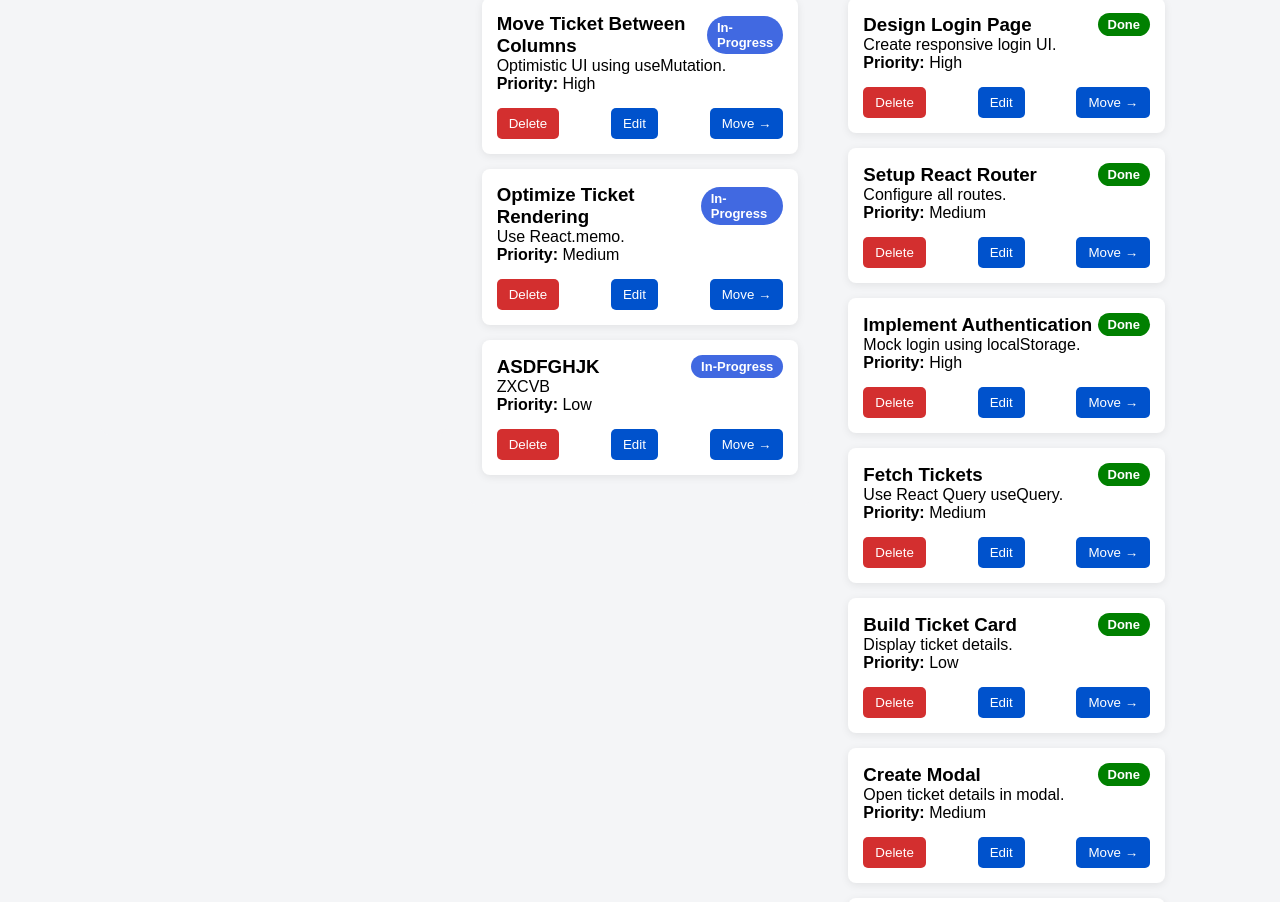
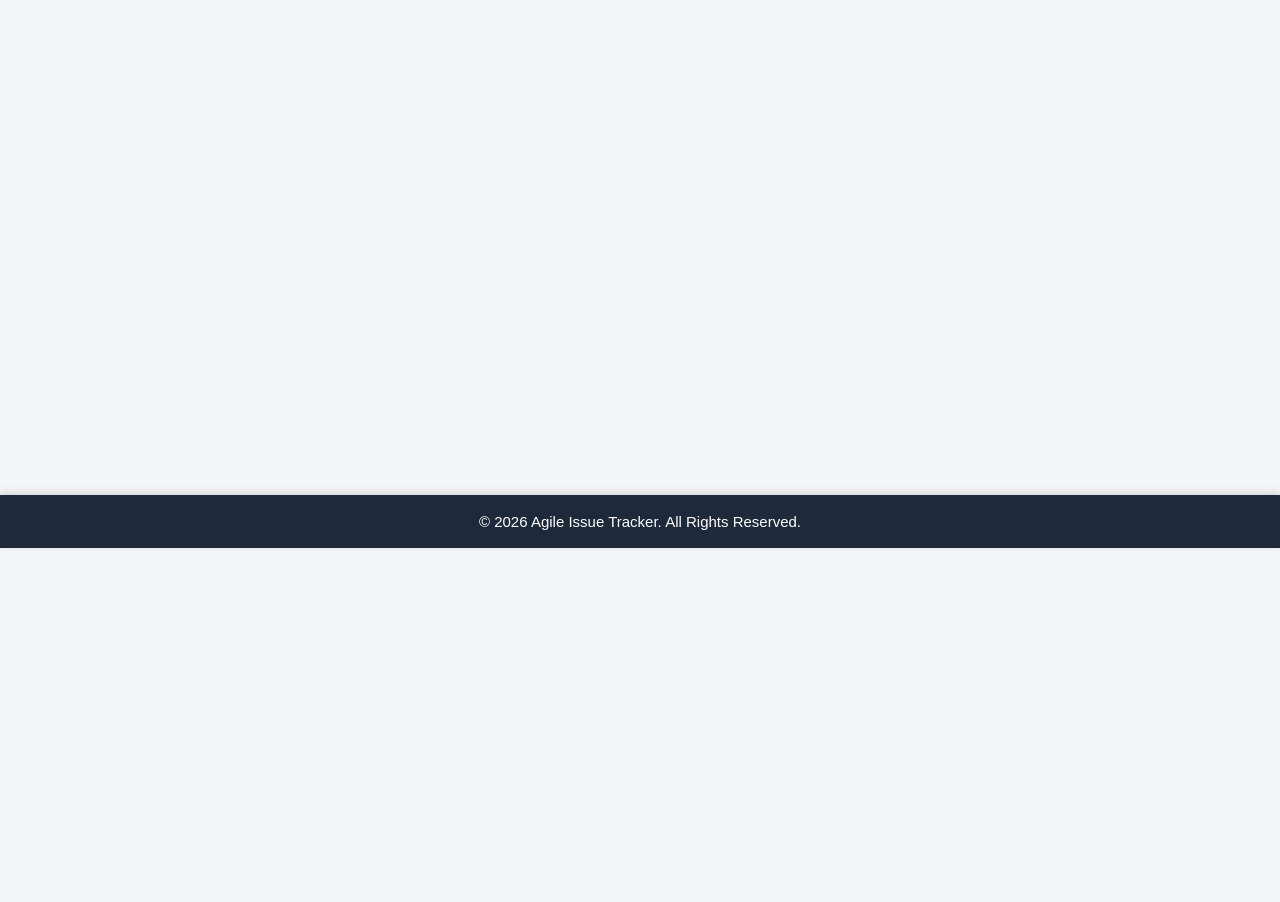
Before and after one commit to pratibhamaurya25-pixel/React-IndustryBasedProject, a React (Vite) app: page / in a window 1280 px wide. Shown: the part 191-1093 px from the top of the page. After the commit the page ends 800 px from the top, so only its background shows below. Built offline with nearby package versions, Linux system fonts and the light colour scheme; data requests are answered from the project's data file.

Commit message:
complete day-6

```diff
--- a/db.json
+++ b/db.json
@@ -33,147 +33,7 @@
       "createdBy": 1
     }
   ],
-  "tickets": [
-    {
-      "id": "1",
-      "title": "Design Login Page",
-      "description": "Create responsive login UI.",
-      "status": "done",
-      "priority": "High",
-      "assignee": 2,
-      "reporter": 1,
-      "projectId": 1,
-      "sprintId": 1,
-      "createdAt": "2026-07-20"
-    },
-    {
-      "id": "2",
-      "title": "Setup React Router",
-      "description": "Configure all routes.",
-      "status": "done",
-      "priority": "Medium",
-      "assignee": 3,
-      "reporter": 1,
-      "projectId": 1,
-      "sprintId": 1,
-      "createdAt": "2026-07-21"
-    },
-    {
-      "id": "4",
-      "title": "Implement Authentication",
-      "description": "Mock login using localStorage.",
-      "status": "done",
-      "priority": "High",
-      "assignee": 2,
-      "reporter": 1,
-      "projectId": 1,
-      "sprintId": 1,
-      "createdAt": "2026-07-22"
-    },
-    {
-      "id": "5",
-      "title": "Fetch Tickets",
-      "description": "Use React Query useQuery.",
-      "status": "done",
-      "priority": "Medium",
-      "assignee": 3,
-      "reporter": 2,
-      "projectId": 1,
-      "sprintId": 1,
-      "createdAt": "2026-07-22"
-    },
-    {
-      "id": "6",
-      "title": "Build Ticket Card",
-      "description": "Display ticket details.",
-      "status": "done",
-      "priority": "Low",
-      "assignee": 4,
-      "reporter": 3,
-      "projectId": 1,
-      "sprintId": 1,
-      "createdAt": "2026-07-23"
-    },
-    {
-      "id": "7",
-      "title": "Create Modal",
-      "description": "Open ticket details in modal.",
-      "status": "done",
-      "priority": "Medium",
-      "assignee": 1,
-      "reporter": 2,
-      "projectId": 1,
-      "sprintId": 1,
-      "createdAt": "2026-07-23"
-    },
-    {
-      "id": "8",
-      "title": "Update Ticket",
-      "description": "Edit ticket details.",
-      "status": "done",
-      "priority": "High",
-      "assignee": 2,
-      "reporter": 4,
-      "projectId": 1,
-      "sprintId": 1,
-      "createdAt": "2026-07-24"
-    },
-    {
-      "id": "9",
-      "title": "Delete Ticket",
-      "description": "Remove ticket.",
-      "status": "done",
-      "priority": "Low",
-      "assignee": 3,
-      "reporter": 2,
-      "projectId": 1,
-      "sprintId": 1,
-      "createdAt": "2026-07-24"
-    },
-    {
-      "id": "10",
-      "title": "Move Ticket Between Columns",
-      "description": "Optimistic UI using useMutation.",
-      "status": "in-progress",
-      "priority": "High",
-      "assignee": 1,
-      "reporter": 4,
-      "projectId": 1,
-      "sprintId": 1,
-      "createdAt": "2026-07-25"
-    },
-    {
-      "id": "11",
-      "title": "Optimize Ticket Rendering",
-      "description": "Use React.memo.",
-      "status": "in-progress",
-      "priority": "Medium",
-      "assignee": 4,
-      "reporter": 3,
-      "projectId": 1,
-      "sprintId": 1,
-      "createdAt": "2026-07-25"
-    },
-    {
-      "id": "12",
-      "title": "Implement useCallback",
-      "description": "Optimize handlers.",
-      "status": "done",
-      "priority": "Medium",
-      "assignee": 2,
-      "reporter": 1,
-      "projectId": 1,
-      "sprintId": 1,
-      "createdAt": "2026-07-26"
-    },
-    {
-      "title": "ASDFGHJK",
-      "description": "ZXCVB",
-      "priority": "Low",
-      "status": "in-progress",
-      "id": "tdiWO35tjNQ"
-    }
-  ],
+  "tickets": [],
   "comments": [
     {
       "id": "1",
--- a/src/components/Board.jsx
+++ b/src/components/Board.jsx
@@ -1,4 +1,4 @@
-import { useState } from "react";
+import { useState, useCallback } from "react";
 import { useMutation, useQueryClient } from "@tanstack/react-query";
 import { deleteTicket, updateTicket } from "../services/api";
 import Modal from "./Modal";
@@ -71,26 +71,32 @@ function Board({ tickets }) {
 
   const done = tickets.filter((ticket) => ticket.status === "done");
 
-  function handleEdit(ticket) {
+  const handleEdit = useCallback((ticket) => {
     setSelectedTicket(ticket);
-  }
+  }, []);
 
-  function handleDelete(id) {
+  const handleDelete = useCallback(
+    (id) => {
       const confirmDelete = window.confirm("Delete this ticket?");
 
       if (confirmDelete) {
         deleteMutation.mutate(id);
       }
-  }
+    },
+    [deleteMutation],
+  );
 
-  function handleUpdate(id, updatedTicket) {
+  const handleUpdate = useCallback(
+    (id, updatedTicket) => {
       updateMutation.mutate({
         id,
         updatedTicket,
       });
 
       setSelectedTicket(null);
-  }
+    },
+    [updateMutation],
+  );
 
   function getNextStatus(status) {
     if (status === "todo") {
@@ -104,7 +110,7 @@ function Board({ tickets }) {
     return "done";
   }
 
-  function handleMove(ticket) {
+  const handleMove = useCallback((ticket) => {
     const updatedTicket = {
       ...ticket,
       status: getNextStatus(ticket.status),
@@ -114,7 +120,7 @@ function Board({ tickets }) {
       id: ticket.id,
       updatedTicket,
     });
-  }
+  },[moveMutation]);
 
   return (
     <>
@@ -124,7 +130,7 @@ function Board({ tickets }) {
           tickets={todo}
           onEdit={handleEdit}
           onDelete={handleDelete}
-          onMove = {handleMove}
+          onMove={handleMove}
         />
 
         <Column
@@ -132,7 +138,7 @@ function Board({ tickets }) {
           tickets={inProgress}
           onEdit={handleEdit}
           onDelete={handleDelete}
-          onMove = {handleMove}
+          onMove={handleMove}
         />
 
         <Column
@@ -140,7 +146,7 @@ function Board({ tickets }) {
           tickets={done}
           onEdit={handleEdit}
           onDelete={handleDelete}
-          onMove = {handleMove}
+          onMove={handleMove}
         />
       </div>
 
--- a/src/components/Column.jsx
+++ b/src/components/Column.jsx
@@ -1,3 +1,4 @@
+import React from "react";
 import Ticket from "./Ticket";
 import "../styles/column.css";
 
@@ -18,4 +19,4 @@ function Column({ title, tickets,onEdit,onMove,onDelete }) {
   );
 }
 
-export default Column;
+export default React.memo(Column);
--- a/src/components/Ticket.jsx
+++ b/src/components/Ticket.jsx
@@ -1,3 +1,4 @@
+import React from "react";
 import "../styles/ticket.css";
 
 function Ticket({ ticket, onEdit,onMove,onDelete }) {
@@ -34,4 +35,4 @@ function Ticket({ ticket, onEdit,onMove,onDelete }) {
   );
 }
 
-export default Ticket;
+export default React.memo(Ticket);
```
Lines whose indentation alone changed are shown as unchanged.
